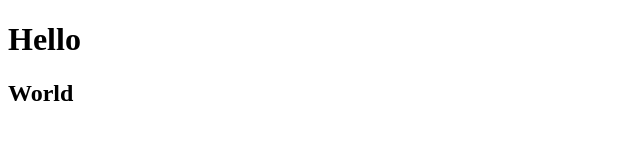
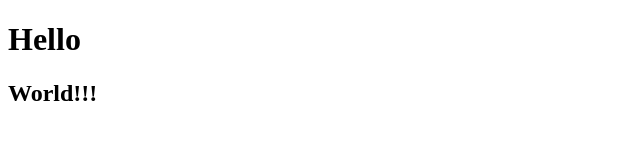
Before and after one commit to Diana-Merk/project1, a plain HTML site: page index.html in a window 1280 px wide. Shown: the full height of the page, 0-640 px from the left. Drawn offline with Linux system fonts and the light colour scheme.

Commit message:
last last version

```diff
--- a/index.html
+++ b/index.html
@@ -7,6 +7,6 @@
 </head>
 <body>
     <h1>Hello</h1>
-    <h2>World</h2>
+    <h2>World!!!</h2>
 </body>
 </html>
```
